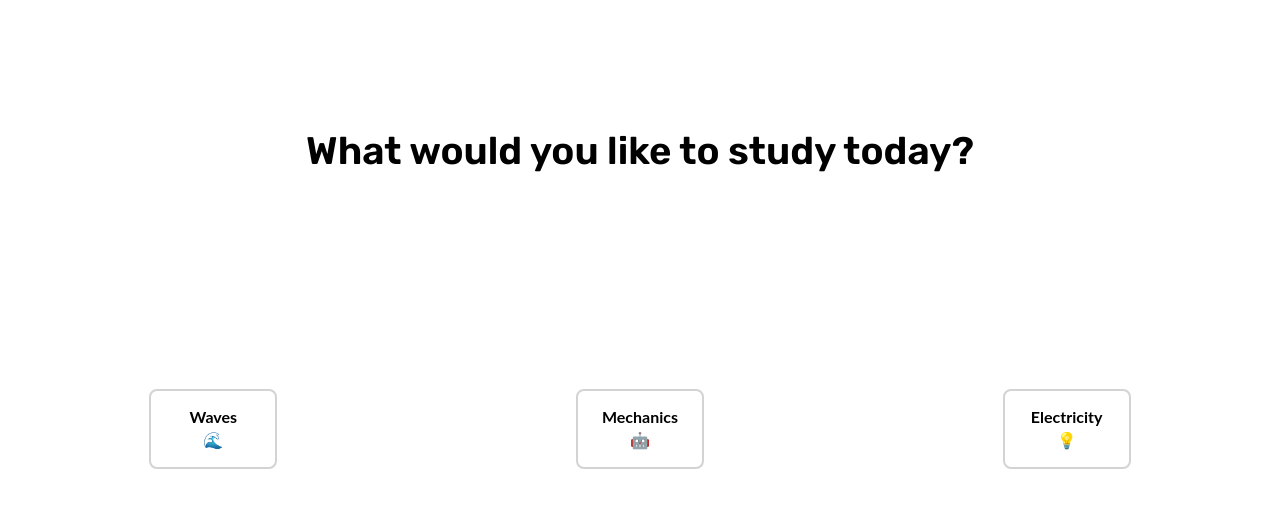
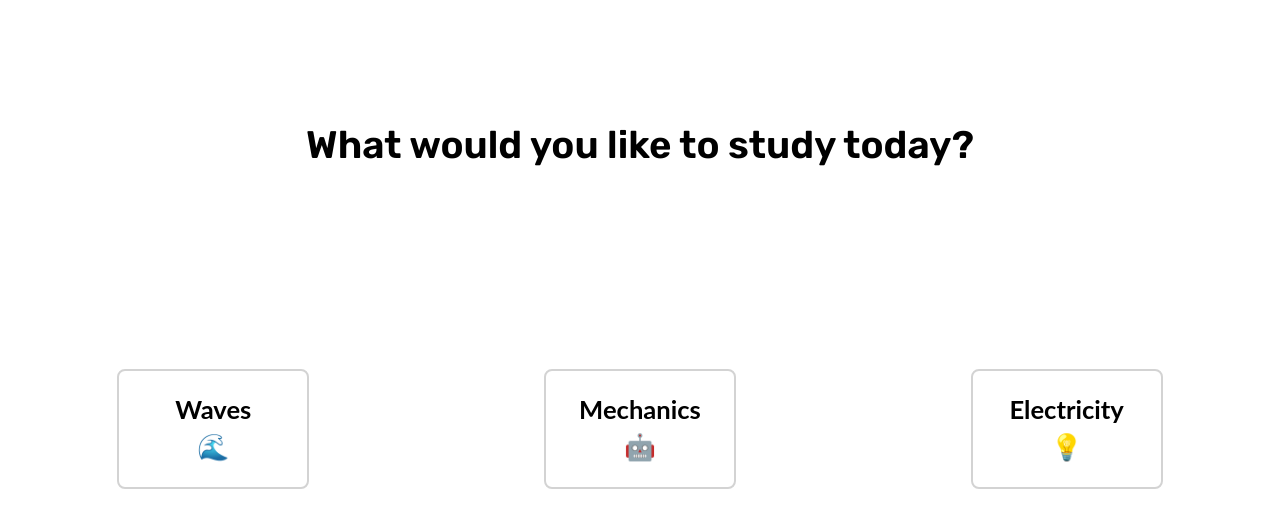
Before and after one commit to rhaskia/scholphysics, a React (Vite) app: page / in a window 1280 px wide. Shown: the top 528 px of the page. Built offline with nearby package versions, Linux system fonts and the light colour scheme.

Commit message:
added some interactivity

```diff
--- a/src/CSS/home.css
+++ b/src/CSS/home.css
@@ -14,9 +14,17 @@
 }
 
 .quizzes-container li {
-    width: 10vw;
-    height: 10vh;
+    width: 15vw;
+    height: 15vh;
+
+    font-size: 2vw;
 
     border: 2px solid lightgray;
-    border-radius: 8px
+    border-radius: 8px;
+
+    transition: background-color 0.2s ease-in-out;
 }
+
+.quizzes-container li:hover {
+    background-color: rgb(195, 195, 195);
+}
```
